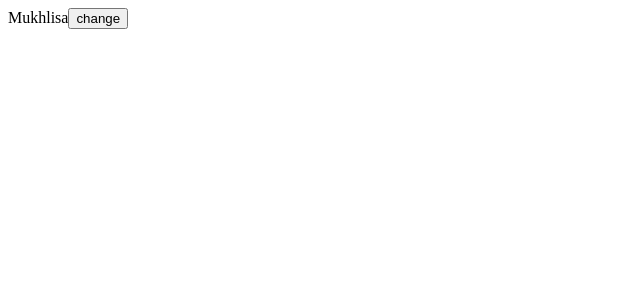
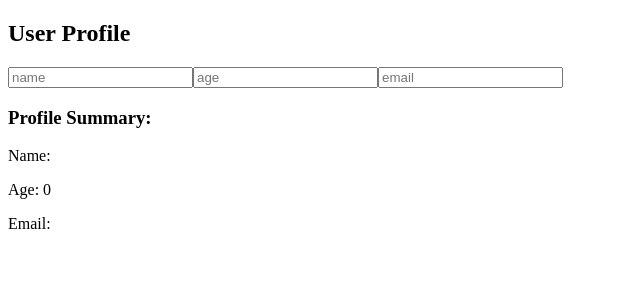
Before and after one commit to muxlisa-maxmudova/typescript, a React (Vite) app: page / in a window 1280 px wide. Shown: the top 300 px of the page, without its empty margins (0-640 px from the left). Built offline with nearby package versions, Linux system fonts and the light colour scheme.

Commit message:
userProfile done using events

```diff
--- a/src/App.tsx
+++ b/src/App.tsx
@@ -1,9 +1,8 @@
-import Objects from "./State_hook/Objects.tsx";
-
+import UserProfile from "./State_hook/UserProfile.tsx";
 const App = () => {
     return (
         <div>
-            <Objects/>
+            <UserProfile/>
         </div>
     )
 }
--- a/src/State_hook/Objects.tsx
+++ b/src/State_hook/Objects.tsx
@@ -2,9 +2,9 @@ import {useState} from "react";
 const Objects = () => {
     const [friends, setFriends] = useState<{name:string}>({name: 'Mukhlisa'})
     const[toggle, setToggle] = useState<boolean>(false)
-    const change = () => {
+    const change:() => void = () => {
         setToggle(!toggle)
-        setFriends( toggle ? {...friends, name: 'Kaya'}: {...friends, name:'Mukhlisa'})
+        setFriends( !toggle ? { name: 'Kaya'}: {...friends, name:'Mukhlisa'})
     }
     return (
         <div>
--- /dev/null
+++ b/src/State_hook/UserProfile.tsx
@@ -0,0 +1,43 @@
+import {useState} from "react";
+import {User} from "./types.ts";
+const UserProfile = () => {
+    const [profile, setProfile] = useState<User>({
+        name:'',
+        age:0,
+        email:''
+    });
+    const updateName = (name: string) => {
+        setProfile((prevProfile)=>({...prevProfile, name}));
+    }
+    const updateAge = (age: string) => {
+        setProfile((prevProfile)=>({...prevProfile, age: Number(age)}));
+    }
+    const updateEmail = (email: string) => {
+        setProfile((prevProfile)=>({...prevProfile, email}));
+    }
+    return (
+        <div>
+            <h2>User Profile</h2>
+            <input
+                placeholder='name'
+                type="text"
+                value={profile.name}
+                onChange={(e) => updateName(e.target.value)}/>
+            <input
+                placeholder='age'
+                type="number"
+                value={profile.age > 0 ? profile.age : ''}
+                onChange={(e) => updateAge(e.target.value)}/>
+            <input
+                placeholder='email'
+                type="email"
+                value={profile.email}
+                onChange={(e) => updateEmail(e.target.value)}/>
+            <h3>Profile Summary:</h3>
+            <p>Name: {profile.name}</p>
+            <p>Age: {profile.age}</p>
+            <p>Email: {profile.email}</p>
+        </div>
+    )
+}
+export default UserProfile
--- /dev/null
+++ b/src/State_hook/types.ts
@@ -0,0 +1,7 @@
+interface User {
+    name: string;
+    age:number,
+    email: string;
+}
+
+export {type User}
```
